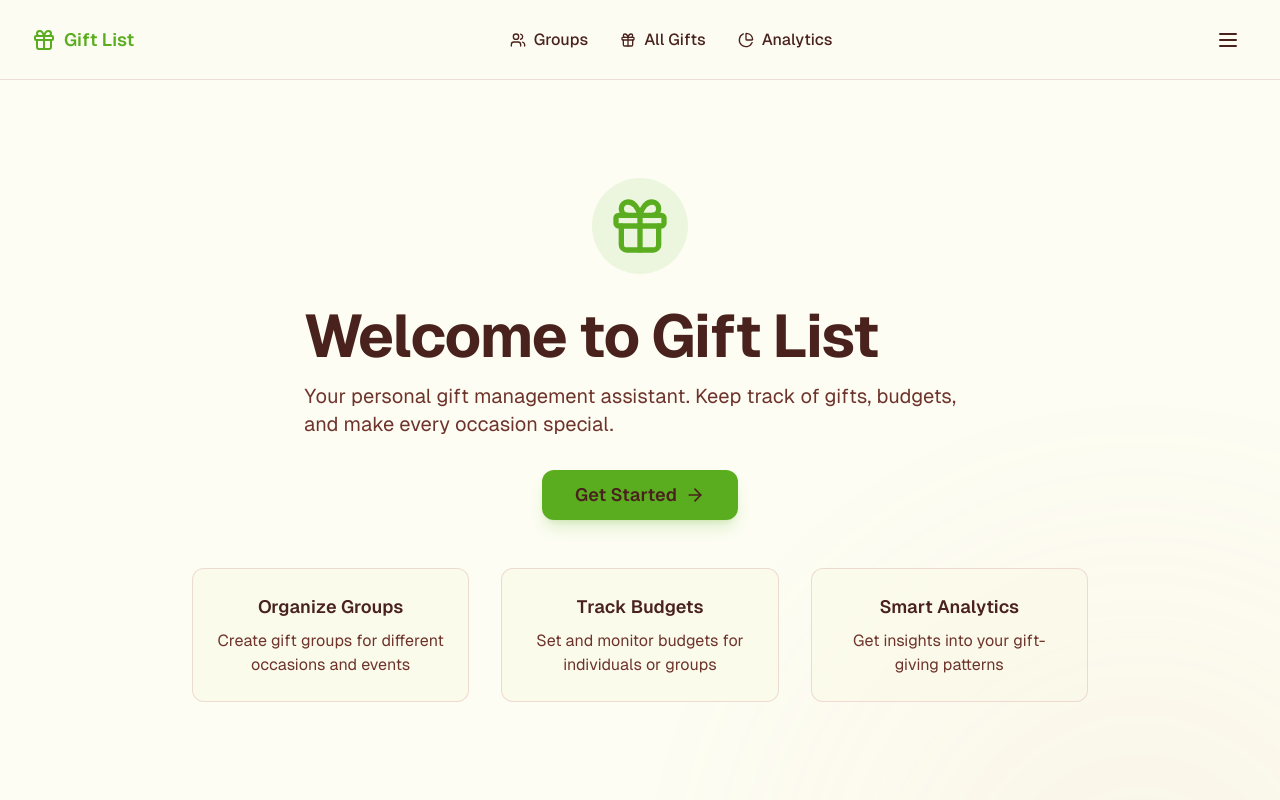
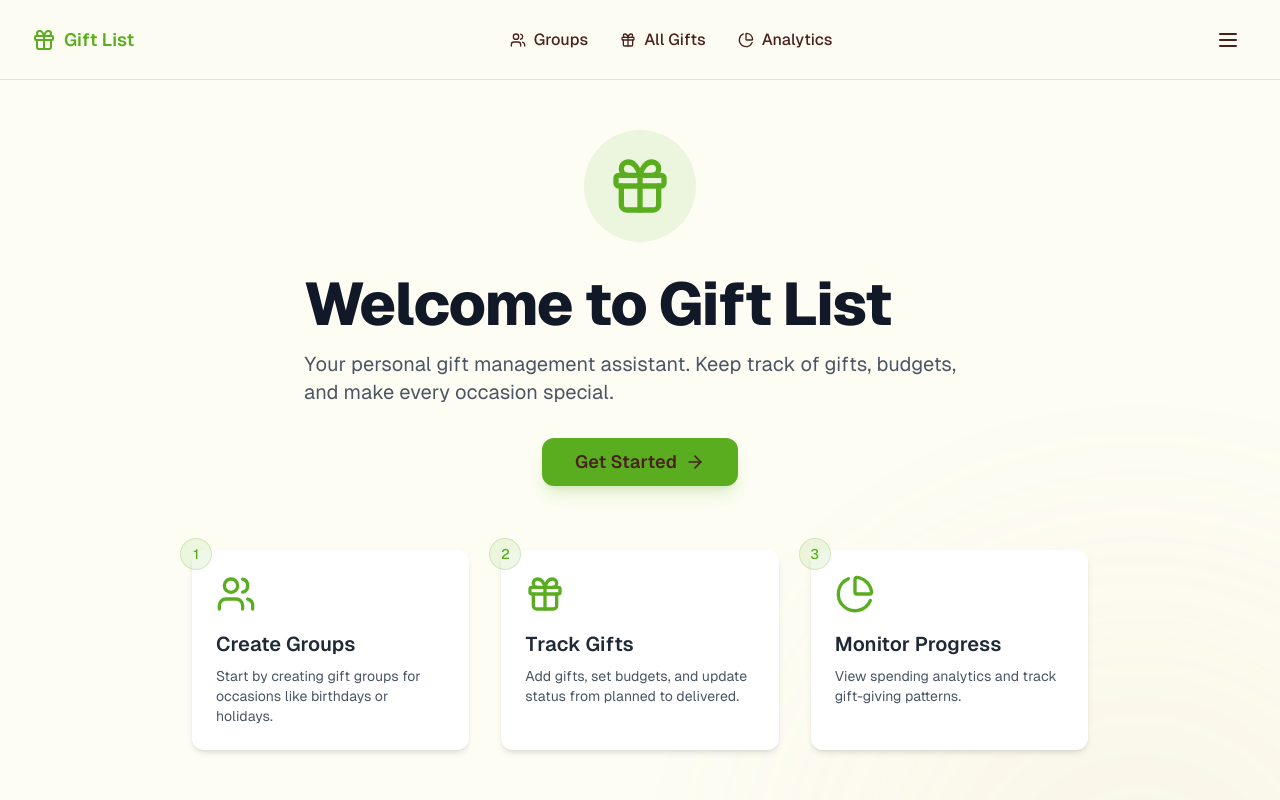
Before and after one commit to JayRichh/gift-list, a Next.js app: page / in a window 1280 px wide. Shown: the top 800 px of the page. Built offline with nearby package versions, Linux system fonts and the light colour scheme.

Commit message:
feat: contrast of landing page elements

```diff
--- a/src/app/page.tsx
+++ b/src/app/page.tsx
@@ -3,7 +3,7 @@
 import { useState, useEffect } from "react";
 import { useRouter, useSearchParams } from "next/navigation";
 import { motion } from "framer-motion";
-import { GiftIcon, ArrowRight } from "lucide-react";
+import { GiftIcon, ArrowRight, Users, Gift, PieChart } from "lucide-react";
 import { Container } from "~/components/ui/Container";
 import { Text } from "~/components/ui/Text";
 import { Button } from "~/components/ui/Button";
@@ -25,7 +25,6 @@ export default function HomePage() {
     const setupCompleted = localStorage.getItem(STORAGE_KEYS.SETUP_COMPLETED);
     setHasCompletedSetup(!!setupCompleted);
 
-    // Show setup dialog if setup=true query param is present
     if (searchParams.get('setup') === 'true') {
       setShowFirstTimeSetup(true);
     }
@@ -40,23 +39,25 @@ export default function HomePage() {
   return (
     <>
       <Container>
-        <div className="min-h-[80vh] flex flex-col items-center justify-center space-y-12">
+        <div className="min-h-[80vh] flex flex-col items-center justify-center space-y-16 px-4 sm:px-6 lg:px-8">
+
+          {/* Hero Section */}
           <motion.div
             initial={{ opacity: 0, y: 20 }}
             animate={{ opacity: 1, y: 0 }}
             className="text-center space-y-8 max-w-2xl mx-auto"
           >
             <div className="flex justify-center">
-              <div className="p-4 rounded-full bg-primary/10">
-                <GiftIcon className="w-16 h-16 text-primary" />
+              <div className="p-6 rounded-full bg-primary/10 dark:bg-primaryDark/10">
+                <GiftIcon className="w-16 h-16 text-primary dark:text-primaryDark" />
               </div>
             </div>
 
             <div className="space-y-4">
-              <Text variant="h1" className="text-4xl sm:text-5xl font-bold">
+              <Text variant="h1" className="text-5xl sm:text-6xl font-extrabold text-gray-900 dark:text-white">
                 Welcome to Gift List
               </Text>
-              <Text className="text-foreground-secondary text-lg sm:text-xl">
+              <Text className="text-gray-600 dark:text-gray-300 text-lg sm:text-xl">
                 Your personal gift management assistant. Keep track of gifts, budgets, and make every occasion special.
               </Text>
             </div>
@@ -70,7 +71,7 @@ export default function HomePage() {
                 variant="primary"
                 size="lg"
                 onClick={() => hasCompletedSetup ? router.push('/groups') : setShowFirstTimeSetup(true)}
-                className="gap-2 text-lg px-8 py-6"
+                className="gap-2 text-lg px-8 py-4"
               >
                 Get Started
                 <ArrowRight className="w-5 h-5" />
@@ -78,38 +79,52 @@ export default function HomePage() {
             </motion.div>
           </motion.div>
 
+          {/* Features Section */}
           <motion.div
             initial={{ opacity: 0 }}
             animate={{ opacity: 1 }}
             transition={{ delay: 0.4 }}
             className="grid grid-cols-1 sm:grid-cols-3 gap-8 max-w-4xl mx-auto w-full"
           >
+            {/* Feature Cards */}
             {[
               {
-                title: "Organize Groups",
-                description: "Create gift groups for different occasions and events"
+                step: "1",
+                icon: Users,
+                title: "Create Groups",
+                description: "Start by creating gift groups for occasions like birthdays or holidays."
               },
               {
-                title: "Track Budgets",
-                description: "Set and monitor budgets for individuals or groups"
+                step: "2",
+                icon: Gift,
+                title: "Track Gifts",
+                description: "Add gifts, set budgets, and update status from planned to delivered."
               },
               {
-                title: "Smart Analytics",
-                description: "Get insights into your gift-giving patterns"
+                step: "3",
+                icon: PieChart,
+                title: "Monitor Progress",
+                description: "View spending analytics and track gift-giving patterns."
               }
             ].map((feature, index) => (
               <div
                 key={index}
-                className="text-center p-6 rounded-xl bg-background-secondary/50 border border-border/50"
+                className="relative p-6 rounded-xl bg-white dark:bg-gray-800 shadow-md hover:shadow-lg transition-shadow group"
               >
-                <h3 className="font-semibold text-lg mb-2">{feature.title}</h3>
-                <p className="text-foreground-secondary">{feature.description}</p>
+                <div className="absolute -top-3 -left-3 w-8 h-8 rounded-full bg-primary/10 dark:bg-primaryDark/10 border border-primary/20 dark:border-primaryDark/20 flex items-center justify-center text-sm font-medium text-primary dark:text-primaryDark">
+                  {feature.step}
+                </div>
+                <feature.icon className="w-10 h-10 mb-4 text-primary dark:text-primaryDark group-hover:text-primary/80 transition-colors" />
+                <h3 className="font-semibold text-xl mb-2 text-gray-800 dark:text-gray-100">{feature.title}</h3>
+                <p className="text-gray-600 dark:text-gray-300 text-sm">{feature.description}</p>
               </div>
             ))}
           </motion.div>
+
         </div>
       </Container>
 
+      {/* First Time Setup Modal */}
       <FirstTimeSetup
         isOpen={showFirstTimeSetup}
         onComplete={handleSetupComplete}
```
